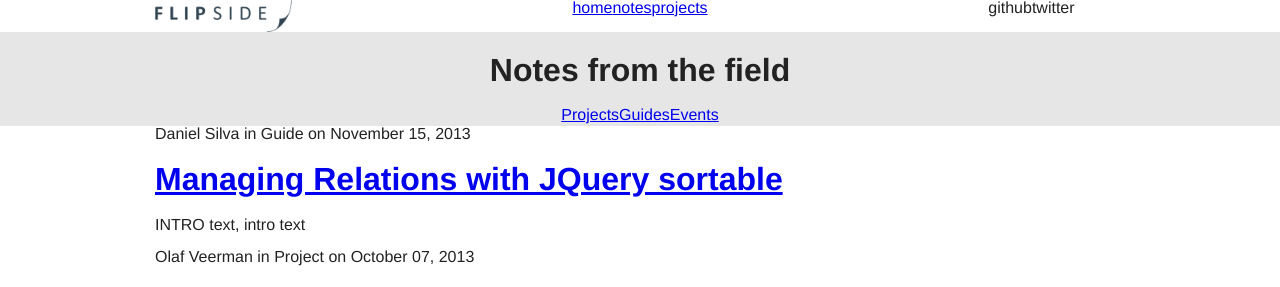
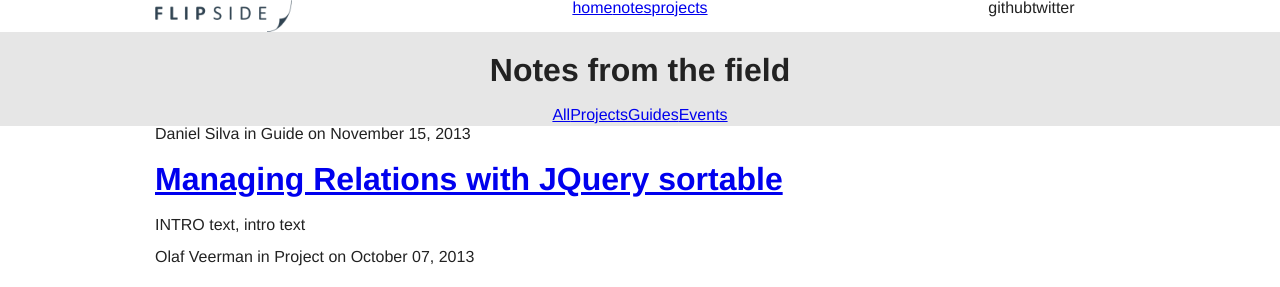
Before and after one commit to flipside-org/flipside.org, a Jekyll site: the page built from notes.html, in a window 1280 px wide. Shown: the top 287 px of the page. Built offline with Jekyll 4.4.1, drawn with Linux system fonts in a browser that asks for light colours.

Commit message:
Add 'All' category and active class

```diff
--- a/_includes/filters.html
+++ b/_includes/filters.html
@@ -1,7 +1,13 @@
 <div class="filters">
 	<ul>
+	{% if include.active_filter %}
+	  <li>
+	{% else %}
+	  <li class="active">
+	{% endif %}
+	  	<a href="/notes">All</a>
+	  </li>
 	{% for filter in site.categories.filter %}
-
 	  {% if filter.filter_name == include.active_filter %}
 	  <li class="active">
 	  {% else %}
```
